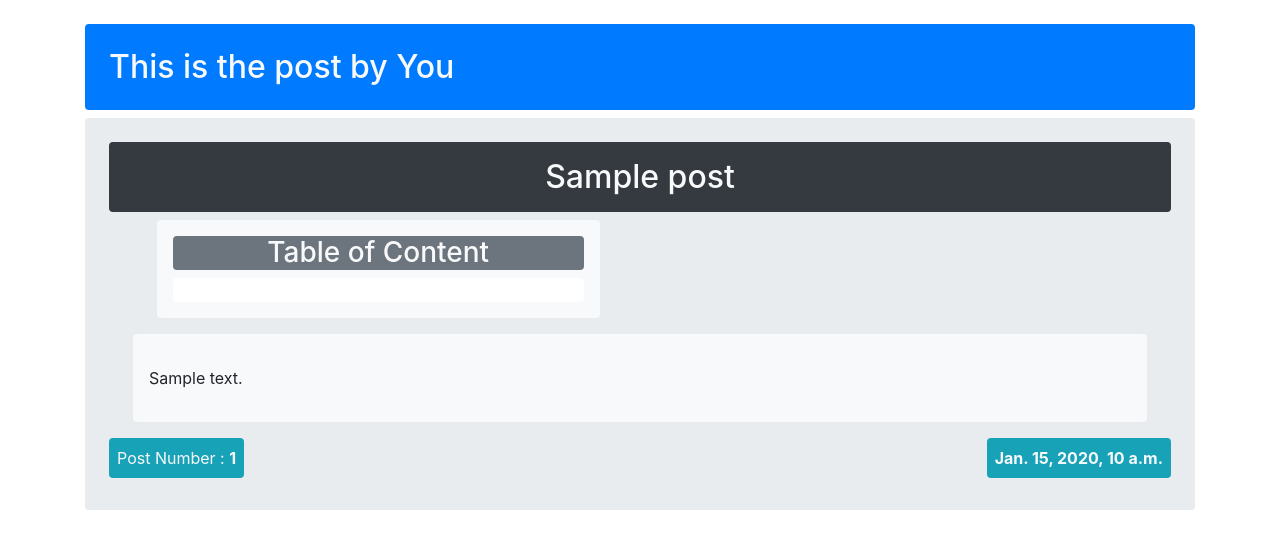
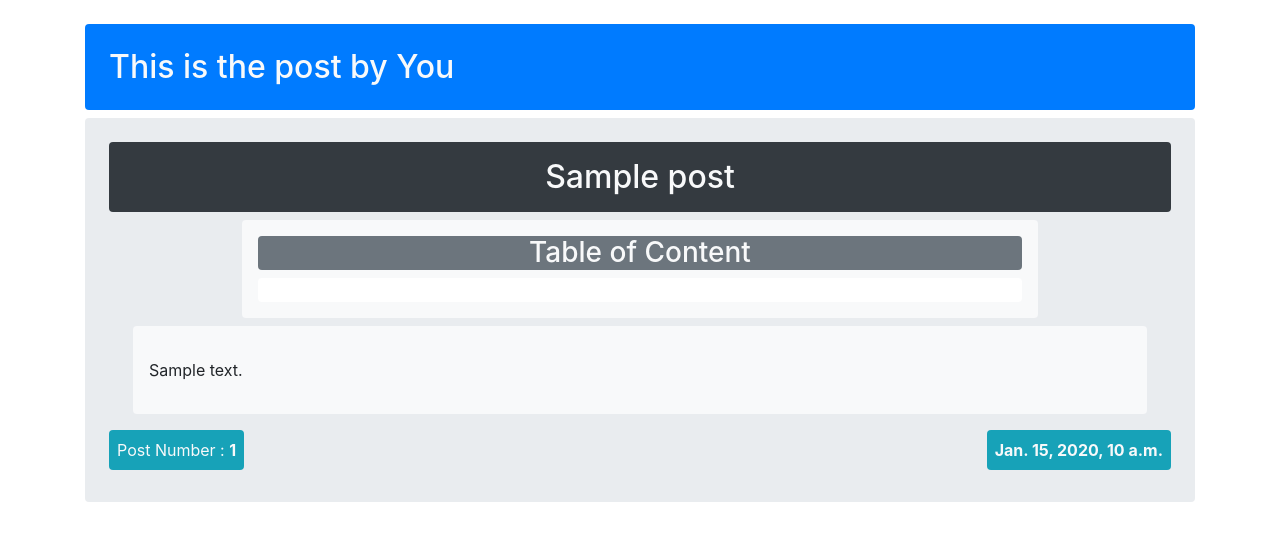
Before and after one commit to joelnv/anonblog, a Django app: page /posts/1/ in a window 1280 px wide. Shown: the part 69-618 px from the top of the page. Run offline with Django 3.2, Linux system fonts and the light colour scheme; tables that the repository leaves empty hold one stand-in row (values such as "Sample post"); some libraries are stand-ins or nearby versions.

Commit message:
Made a small design change

```diff
--- a/posts/templates/posts/post.html
+++ b/posts/templates/posts/post.html
@@ -27,11 +27,11 @@
 
             </a>
         </div>
-        <div class="bg-light p-3 ml-5 mr-4 rounded mb-3 col-lg-5">
+        <div class="bg-light p-3 ml-5 mr-4 rounded mb-3 col-lg-9 m-auto">
             <div class="col-lg-12 block bg-secondary rounded text-light"><h3 class="text-center">Table of Content</h3></div>
             <div class="block bg-white rounded p-1 pl-5"> {% autoescape off %} {{post.toc | linebreaks }} {% endautoescape %}</div>
         </div>
-        <div class="bg-light p-3 ml-4 mr-4 rounded mb-3"><p> {% autoescape off %} {{ post.body | linebreaks }} {% endautoescape %} </p></div>
+        <div class="bg-light p-3 ml-4 mr-4 rounded mb-3 mt-2"><p> {% autoescape off %} {{ post.body | linebreaks }} {% endautoescape %} </p></div>
         <div class="pb-5">
             <span class="mt-0 rounded bg-info text-light p-2 float-left">Post Number : <strong> {{ post.id }} </strong></span>
             <span class="mt-0 rounded bg-info text-light p-2 float-right "><strong> {{ post.date }} </strong></span>
```
